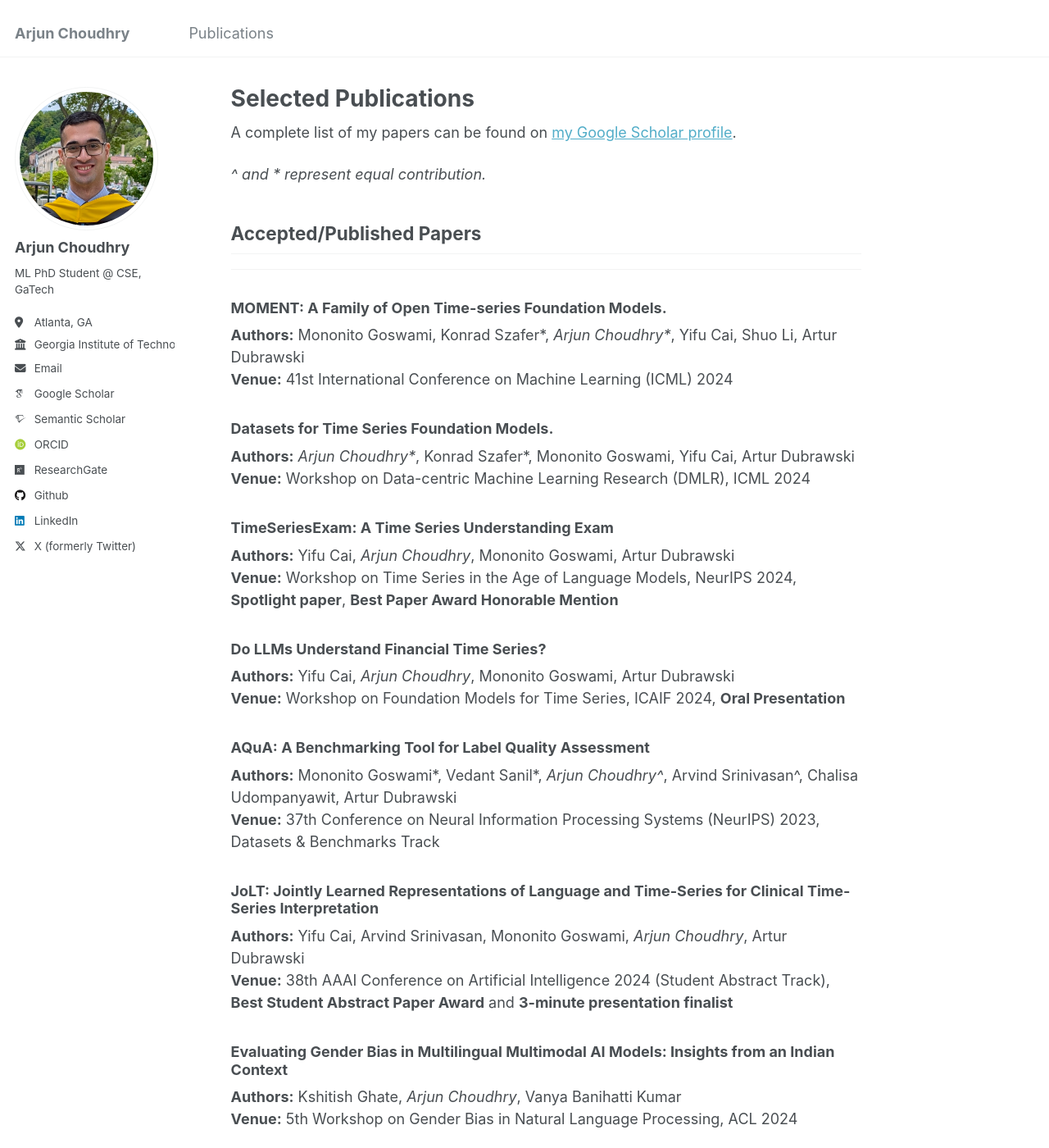
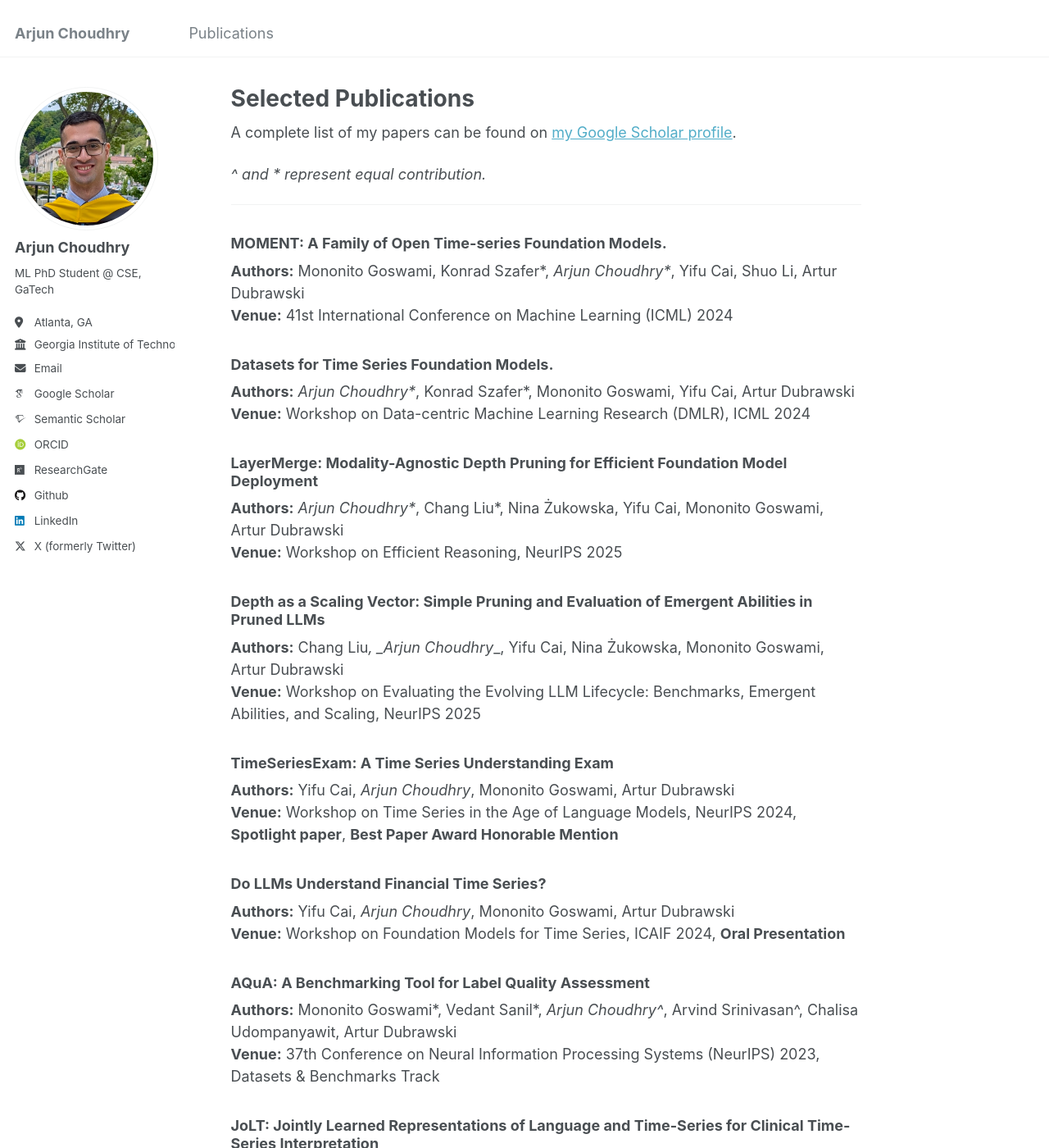
Before and after one commit to Arjun7m/arjun7m.github.io, a Jekyll site: the page built from _pages/publications_md.md, in a window 1280 px wide and 1400 px high. Shown: the whole window at 82% size. Built offline with Jekyll 4.4.1, drawn with Linux system fonts in a browser that asks for light colours; some web fonts are replaced; some of the changed text lies outside the part shown.

Commit message:
Update publications with new accepted papers
Added new papers to the publications list and removed the Under Submission section.

```diff
--- a/_pages/publications_md.md
+++ b/_pages/publications_md.md
@@ -10,7 +10,6 @@ A complete list of my papers can be found on [my Google Scholar profile](https:/
 
 _^ and * represent equal contribution._
 
-## Accepted/Published Papers
 ---
 
 ### MOMENT: A Family of Open Time-series Foundation Models.
@@ -20,6 +19,14 @@ _^ and * represent equal contribution._
 ### Datasets for Time Series Foundation Models.
 **Authors:** _Arjun Choudhry\*_, Konrad Szafer\*, Mononito Goswami, Yifu Cai, Artur Dubrawski
 **Venue:** Workshop on Data-centric Machine Learning Research (DMLR), ICML 2024
+
+### LayerMerge: Modality-Agnostic Depth Pruning for Efficient Foundation Model Deployment
+**Authors:** _Arjun Choudhry*_, Chang Liu*, Nina Żukowska, Yifu Cai, Mononito Goswami, Artur Dubrawski
+**Venue:** Workshop on Efficient Reasoning, NeurIPS 2025
+
+### Depth as a Scaling Vector: Simple Pruning and Evaluation of Emergent Abilities in Pruned LLMs
+**Authors:** Chang Liu*, _Arjun Choudhry*_, Yifu Cai, Nina Żukowska, Mononito Goswami, Artur Dubrawski
+**Venue:** Workshop on Evaluating the Evolving LLM Lifecycle: Benchmarks, Emergent Abilities, and Scaling, NeurIPS 2025
 
 ### TimeSeriesExam: A Time Series Understanding Exam
 **Authors:** Yifu Cai, _Arjun Choudhry_, Mononito Goswami, Artur Dubrawski
```
Also changed, not shown: other parts of _pages/publications_md.md (+0 -7 lines).
